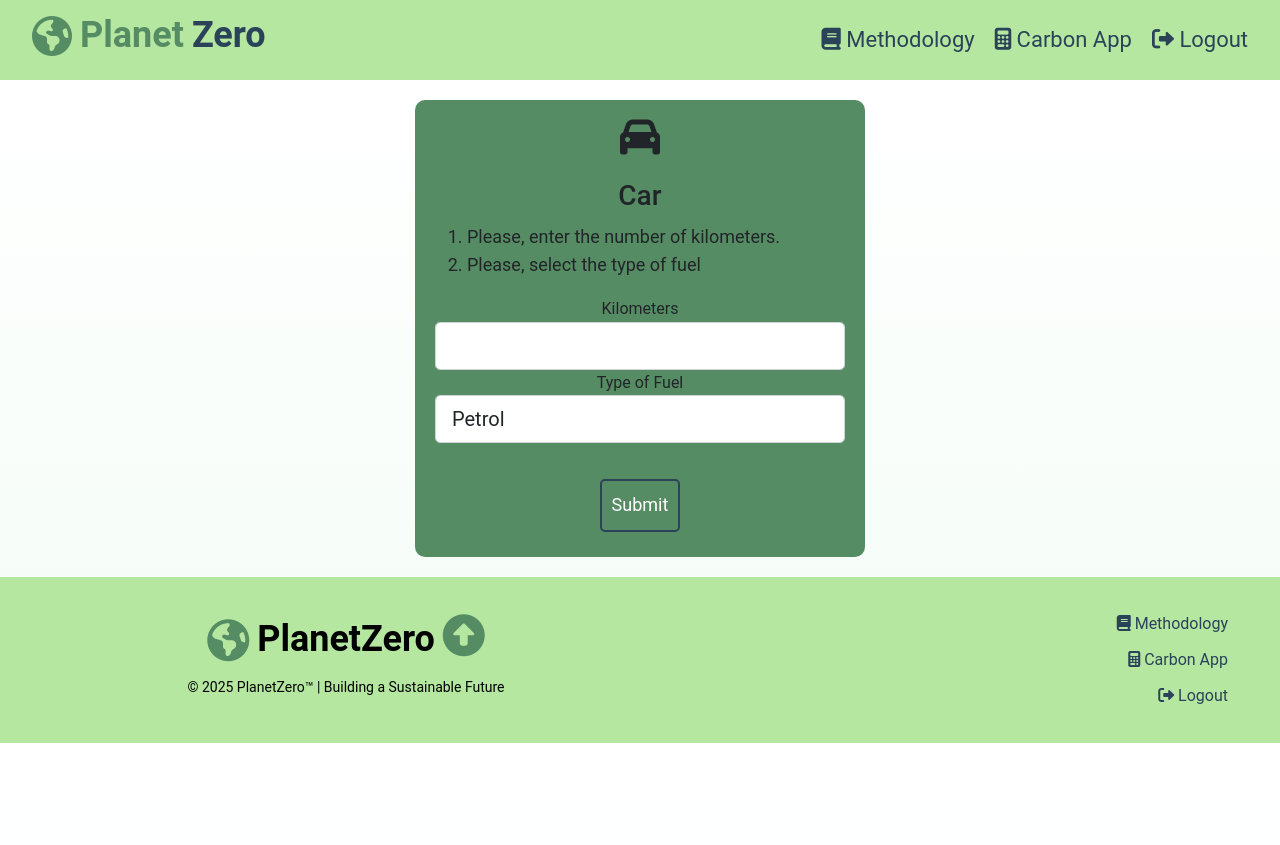
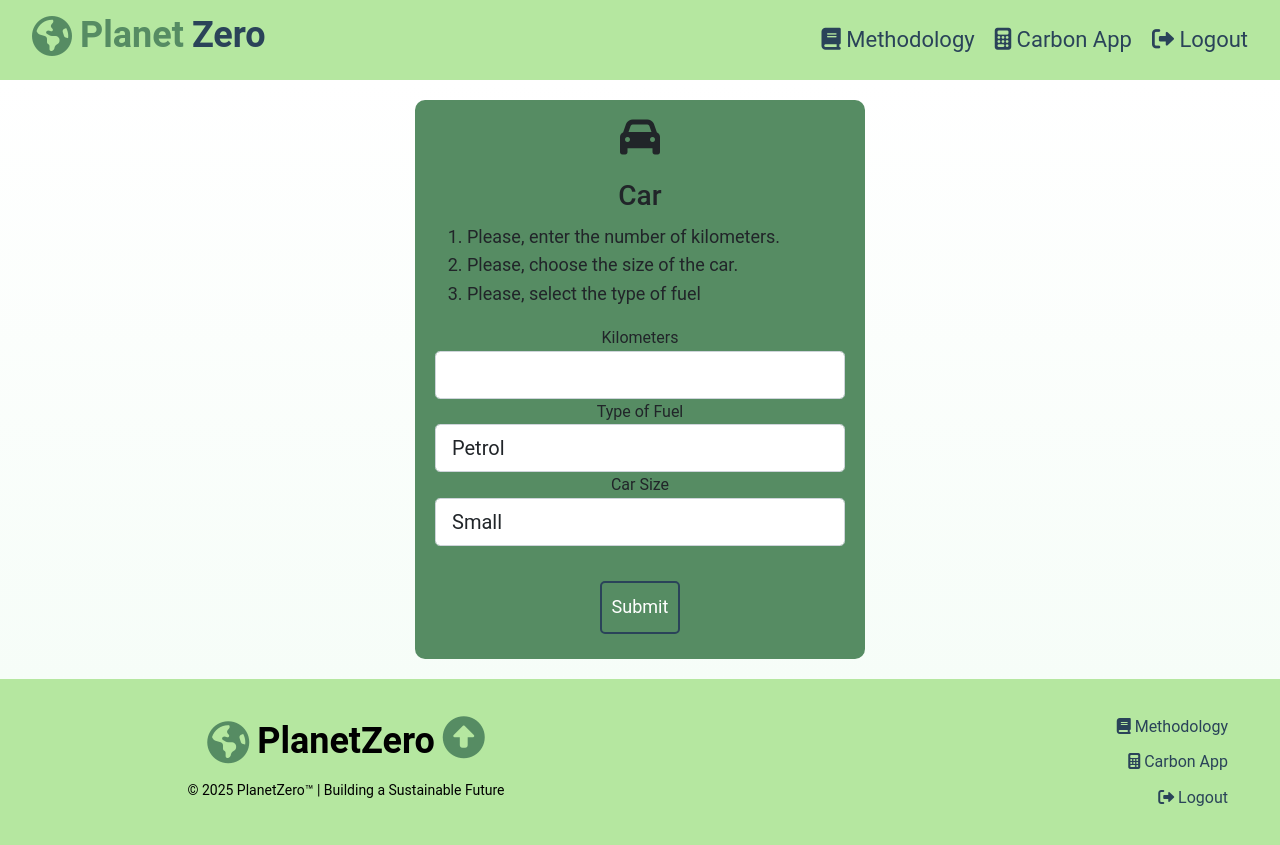
Before and after one commit to JosefLeininger03/carbon_app_2025, a Flask app: page /carbon_app/new_entry_car in a window 1280 px wide. Before the commit the page ends 743 px from the top, so only its background shows below. Run offline with Flask 2, Linux system fonts and the light colour scheme; a user stored in the database is signed in; some libraries are stand-ins or nearby versions.

Commit message:
Update new_entry_car.html

```diff
--- a/capp/templates/carbon_app/new_entry_car.html
+++ b/capp/templates/carbon_app/new_entry_car.html
@@ -15,6 +15,9 @@
           <ol style="text-align: left;">
             <li>
               Please, enter the number of kilometers.
+            </li>
+            <li>
+              Please, choose the size of the car.
             </li>
             <li>
               Please, select the type of fuel
@@ -53,6 +56,20 @@
                     {% endif %}
                 </div>
 
+                <div class="form-group">
+                    {{ form.car_size.label(class="form-control-label") }}
+                    {% if form.car_size.errors %}
+                        {{ form.car_size(class="form-control form-control-lg is-invalid") }}
+                        <div class="invalid-feedback">
+                            {% for error in form.car_size.errors %}
+                                <span>{{ error }}</span>
+                            {% endfor %}
+                        </div>
+                    {% else %}
+                        {{ form.car_size(class="form-control form-control-lg") }}
+                    {% endif %}
+                </div>
+
               </fieldset>
               </br>
               <div class="form-group">
```
